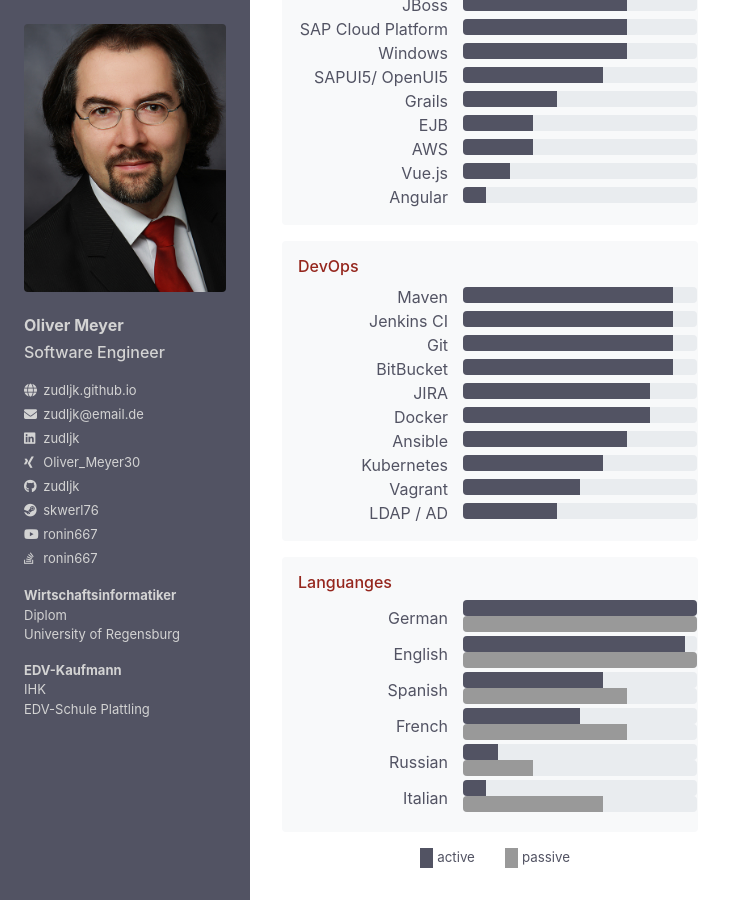
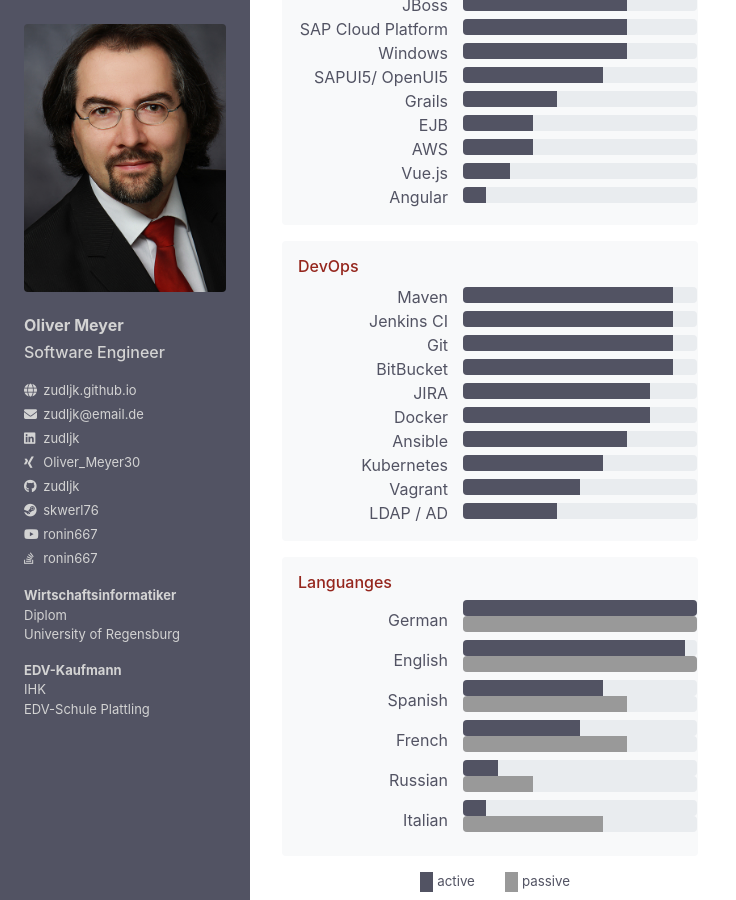
Before and after one commit to zudljk/zudljk.github.io, a Jekyll site: the page built from skills.html, in a window 1280 px wide and 900 px high, scrolled down 574 px. Shown: the whole window, without its empty margins (0-736 px from the left). Built offline with Jekyll 4.4.1, drawn with Linux system fonts in a browser that asks for light colours; nearby versions of some CDN libraries.

Commit message:
Increase margin of language skills table

```diff
--- a/skills.html
+++ b/skills.html
@@ -16,10 +16,10 @@ order: 4
             </div>
             <div class="col px-0 pb-1">
                 {% if skill.active %}
-                <div class="col progress px-0">
+                <div class="progress px-0">
                     <div class="progress-bar" role="progressbar" style="width: {{skill.active}}%;"></div>
                 </div>
-                <div class="col progress px-0">
+                <div class="progress px-0 mb-1">
                     <div class="progress-bar pg-light" role="progressbar" style="width: {{skill.passive}}%;"></div>
                 </div>
                 {% else %}
```
